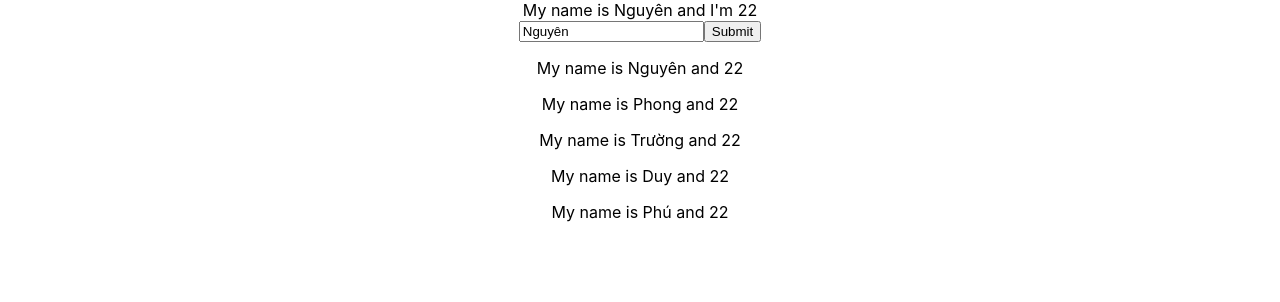
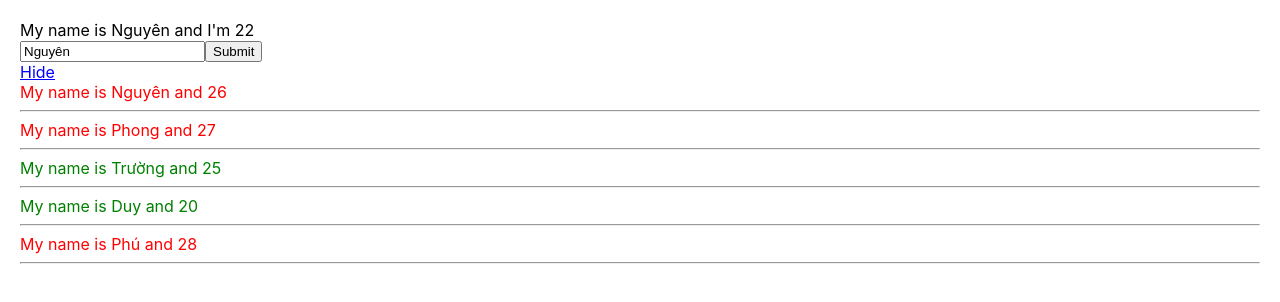
Before and after one commit to nguyen083/React, a React (Create React App) app: page / in a window 1280 px wide. Shown: the top 302 px of the page. Built offline with nearby package versions, Linux system fonts and the light colour scheme.

Commit message:
conditional output

```diff
--- a/src/App.css
+++ b/src/App.css
@@ -1,7 +1,12 @@
 .App {
   text-align: center;
 }
-
+.red{
+  color: red !important;
+}
+.green{
+  color: green !important;
+}
 .App-logo {
   height: 40vmin;
   pointer-events: none;
@@ -36,3 +41,6 @@
     transform: rotate(360deg);
   }
 }
+body{
+  padding: 20px;
+}
--- a/src/App.js
+++ b/src/App.js
@@ -5,7 +5,7 @@ import React from 'react';
 class App extends React.Component {
   render() {
     return (
-      <div className="App">
+      <div >
         <MyComponent />
       </div>
     );
--- a/src/components/DisplayInfor.js
+++ b/src/components/DisplayInfor.js
@@ -1,19 +1,37 @@
 import React from 'react';
 class DisplayInfor extends React.Component {
+    state = {
+        check: true,
+    }
+    handleOnClick = (event) => {
+        this.setState({
+            check: !this.state.check,
+        });
+    }
     render() {
         const { listUders } = this.props;
         return (
             <div>
+                <span onClick={(event) => { this.handleOnClick(event) }} style={{color: 'blue',textDecoration: 'underline'}}>{this.state.check? 'Hide': 'Show'}</span>
                 {
+                    this.state.check && <div>
+                        {
+                            listUders.map((item) => {
+                                return (<div key={item.id} class= {item.age >= 26 ? 'red': 'green'}>My name is {item.name} and {item.age} <hr /></div>)
+                            })
+                        }
+                    </div>
+                }
+                {/* {
                     listUders.map((item) => {
-                        return (
-                            <div key={item.id}>
-                                <p>My name is {item.name} and {item.age}</p>
-                            </div>
-                        );
+                        // return item.age >= 26 ? (
+                        //     <div key={item.id} class="red">My name is {item.name} and {item.age} <hr /></div>
+                        // ) : (<div key={item.id} class="green">My name is {item.name} and {item.age}<hr /></div>);
+                        return (<div key={item.id} class= {item.age >= 26 ? 'red': 'green'}>My name is {item.name} and {item.age} <hr /></div>)
+
+
                     })
-                }
-                {/* My name is {name} and {age} */}
+                } */}
             </div>
         );
     }
--- a/src/components/MyComponent.js
+++ b/src/components/MyComponent.js
@@ -5,11 +5,11 @@ class MyComponent extends React.Component {
 
     state = {
         listUders: [
-            { id: 1, name: 'Nguyên', age: 22 },
-            { id: 2, name: 'Phong', age: 22 },
-            { id: 3, name: 'Trường', age: 22 },
-            { id: 4, name: 'Duy', age: 22 },
-            { id: 5, name: 'Phú', age: 22 },
+            { id: 1, name: 'Nguyên', age: 26 },
+            { id: 2, name: 'Phong', age: 27 },
+            { id: 3, name: 'Trường', age: 25 },
+            { id: 4, name: 'Duy', age: 20 },
+            { id: 5, name: 'Phú', age: 28 },
         ],
     }
     //JSX
--- a/src/index.js
+++ b/src/index.js
@@ -6,9 +6,9 @@ import reportWebVitals from './reportWebVitals';
 
 const root = ReactDOM.createRoot(document.getElementById('root'));
 root.render(
-  <React.StrictMode>
+  // <React.StrictMode>
     <App />
-  </React.StrictMode>
+  // </React.StrictMode>
 );
 
 // If you want to start measuring performance in your app, pass a function
```
